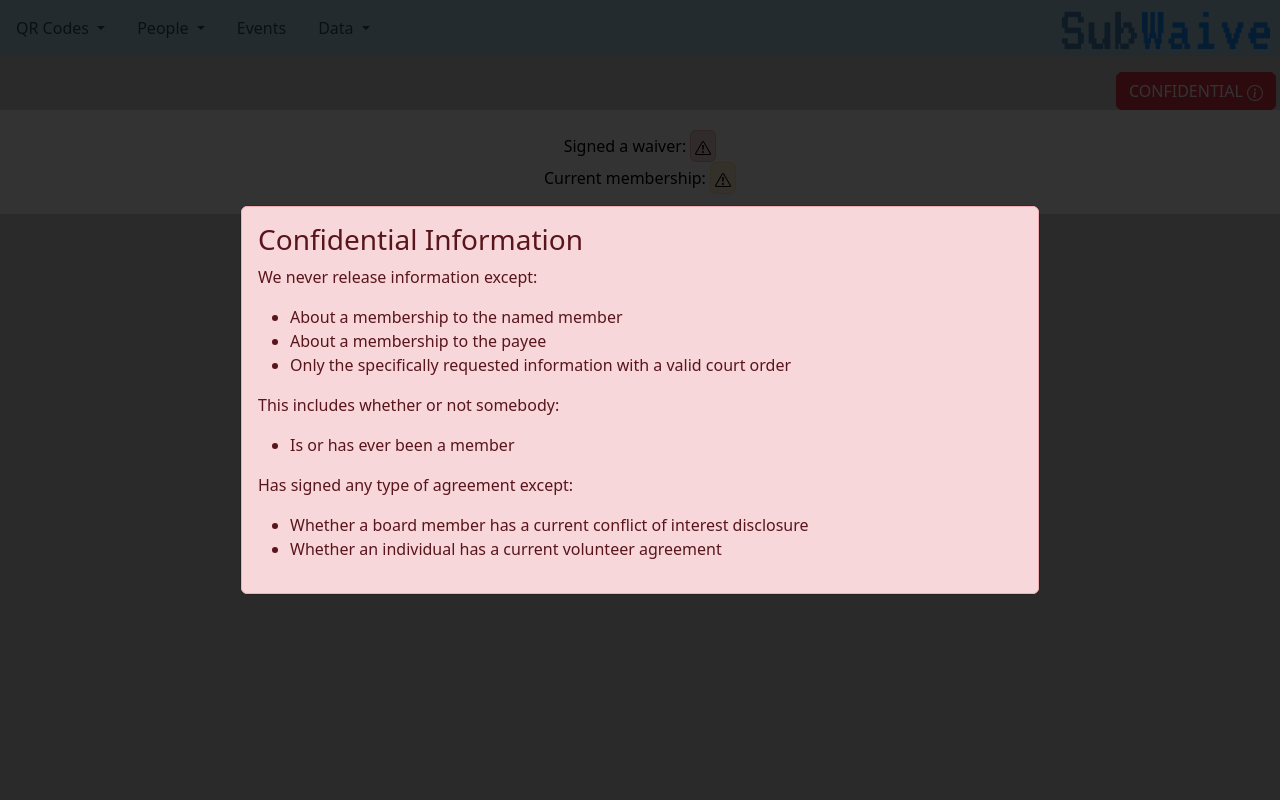
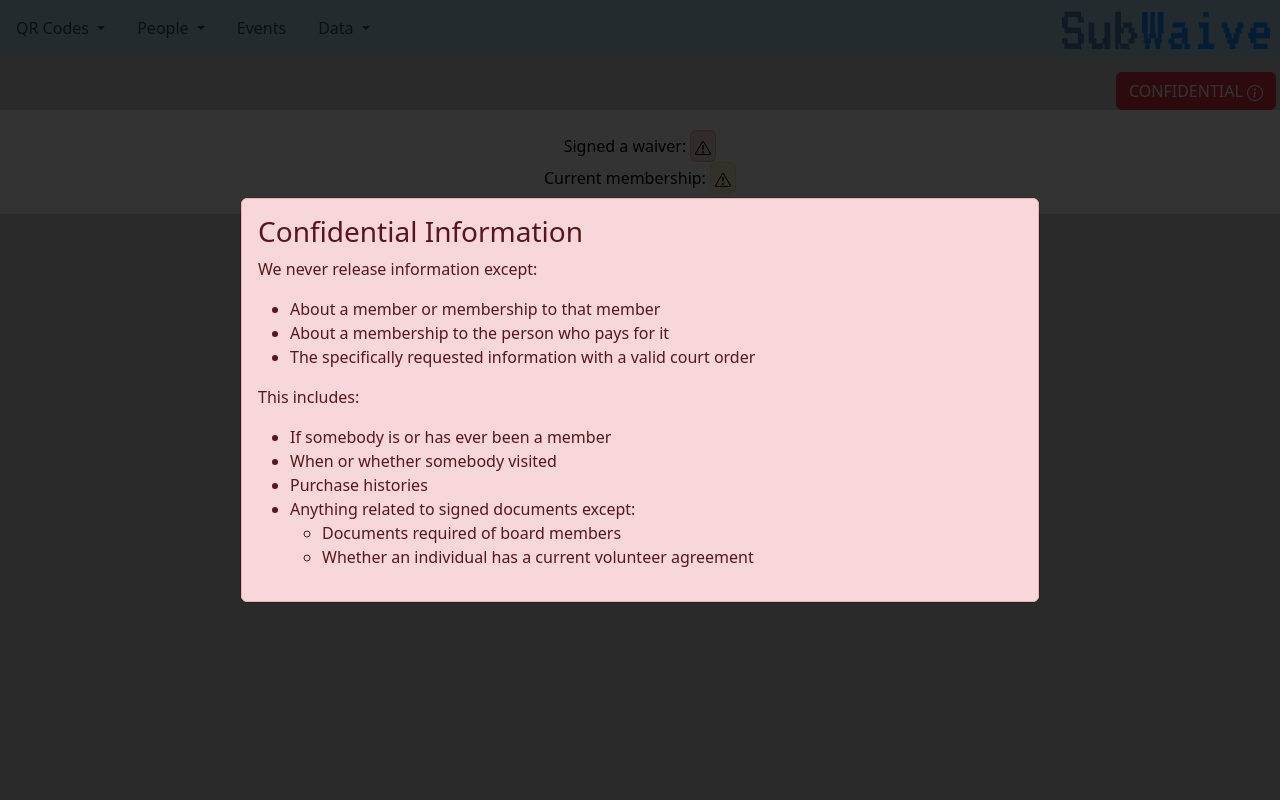
Before and after one commit to MakeFixHack/subwaive, a Django app: template subwaive/subwaive/templates/subwaive/person/person-card.html in a window 1280 px wide, after a click on "CONFIDENTIAL". Run offline with Django 4.2, Linux system fonts and the light colour scheme; the template is opened without the code that fills it, so the values that code supplies are empty; parts of the project's set-up code (start-up, migrations or seed data) failed here and were passed over.

Commit message:
Refine wording in confidentiatlity statement

```diff
--- a/subwaive/subwaive/templates/subwaive/templates/confidentiality-statement.html
+++ b/subwaive/subwaive/templates/subwaive/templates/confidentiality-statement.html
@@ -16,24 +16,26 @@
 
                         <p>We never release information except:
                             <ul>
-                                <li>About a membership to the named member</li>
-                                <li>About a membership to the payee</li>
-                                <li>Only the specifically requested information with a valid court order</li>
+                                <li>About a member or membership to that member</li>
+                                <li>About a membership to the person who pays for it</li>
+                                <li>The specifically requested information with a valid court order</li>
                             </ul>
                         </p>
 
-                        <p>This includes whether or not somebody:
+                        <p>This includes:
                             <ul>
-                                <li>Is or has ever been a member</li>
+                                <li>If somebody is or has ever been a member</li>
+                                <li>When or whether somebody visited</li>
+                                <li>Purchase histories</li>
+                                <li>Anything related to signed documents except:
+                                    <ul>
+                                        <li>Documents required of board members</li>
+                                        <li>Whether an individual has a current volunteer agreement</li>
+                                    </ul>
+                                </li>
                             </ul>
                         </p>
 
-                        <p>Has signed any type of agreement except:
-                            <ul>
-                                <li>Whether a board member has a current conflict of interest disclosure</li>
-                                <li>Whether an individual has a current volunteer agreement</li>
-                            </ul>
-                        </p>
                     </div>
                 </div>
             </div>
```
